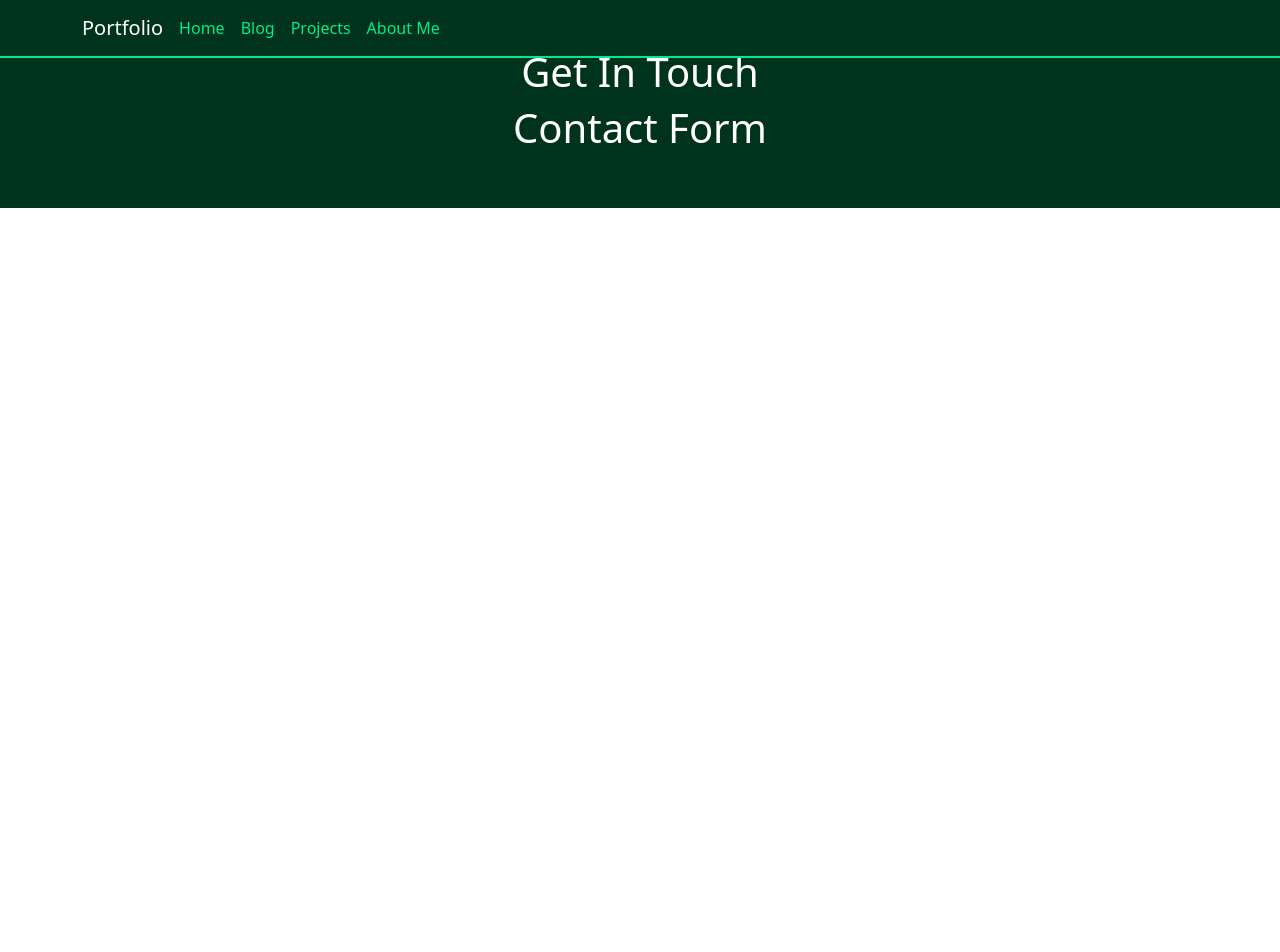
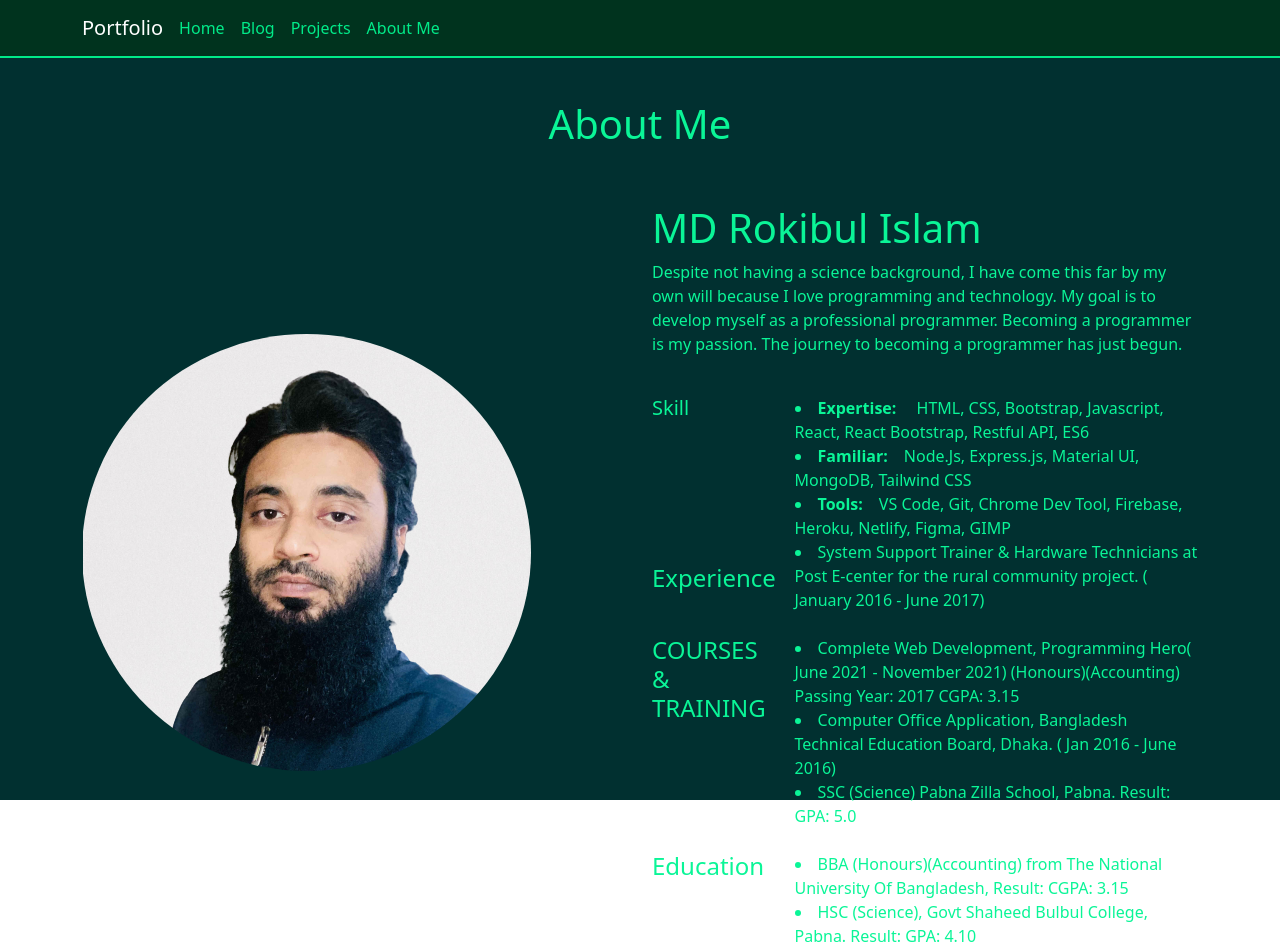
Before and after one commit to rokibulslam/Portfolio, a React (Create React App) app: page /aboutMe in a window 1280 px wide. Shown: the top 952 px of the page. Before the commit the page ends 800 px from the top, so only its background shows below. Built offline with nearby package versions, Linux system fonts and the light colour scheme.

Commit message:
about me

```diff
--- a/src/App.js
+++ b/src/App.js
@@ -18,7 +18,7 @@ function App() {
         <Route path="home/projectDetails/:useId" element={<ProjectDetails></ProjectDetails>}></Route>
         <Route path="/aboutMe" element={<AboutMe></AboutMe>}></Route>
       </Routes>
-      <Footer></Footer>
+
     </Router>
   );
 }
--- /dev/null
+++ b/src/Components/Pages/AboutMe/AboutMe.css
@@ -0,0 +1,10 @@
+.about-me{
+    background-color: rgb(1, 48, 48);
+    color: rgb(10, 245, 151);
+    padding-top: 100px;
+    height: 100vh;
+}
+.profile-pic{
+    /* height: 400px; */
+    border-radius: 60%;
+}
--- a/src/Components/Pages/AboutMe/AboutMe.js
+++ b/src/Components/Pages/AboutMe/AboutMe.js
@@ -1,11 +1,132 @@
-import React from 'react';
+import React from "react";
+import { Image } from "react-bootstrap";
+import profilePic from "../../../images/eidited.png";
+import './AboutMe.css'
+const AboutMe = () => {
+  return (
+    <div
+      className="about-me
+    "
+    >
+      <h1 className="text-center">About Me</h1>
+      <div className="container">
+        <div className="row">
+          <div className="col-md-6 pb-5  align-items-center d-flex justify-content-between">
+            <Image className="img-fluid profile-pic" src={profilePic} alt="" />
+          </div>
+          <div className="col-md-6 lign-items-center d-flex justify-content-between">
+            <div className="pt-5">
+              <h1>MD Rokibul Islam</h1>
+              <p>
+                Despite not having a science background, I have come this far by
+                my own will because I love programming and technology. My goal
+                is to develop myself as a professional programmer. Becoming a
+                programmer is my passion. The journey to becoming a programmer
+                has just begun.
+              </p>
 
-const AboutMe = () => {
-    return (
-        <div>
-
+              <div className="row pt-4">
+                <div className="col-md-3">
+                  <div>
+                    <h5>Skill</h5>
+                  </div>
+                </div>
+                <div className="col-md-9">
+                  <div>
+                    <div>
+                      <li>
+                        <b className="pe-3">Expertise:</b> HTML, CSS, Bootstrap,
+                        Javascript, React, React Bootstrap, Restful API, ES6
+                      </li>
+                      <li>
+                        <b className="pe-3">Familiar:</b>
+                        Node.Js, Express.js, Material UI, MongoDB, Tailwind CSS
+                      </li>
+                      <li>
+                        <b className="pe-3">Tools:</b>
+                        VS Code, Git, Chrome Dev Tool, Firebase, Heroku,
+                        Netlify, Figma, GIMP
+                      </li>
+                    </div>
+                  </div>
+                </div>
+              </div>
+              <div className="row">
+                <div className="col-md-3 pt-4">
+                  <div>
+                    <h4>Experience</h4>
+                  </div>
+                </div>
+                <div className="col-md-9">
+                  <div>
+                    <div>
+                      <li>
+                        System Support Trainer & Hardware Technicians at Post
+                        E-center for the rural community project. ( January 2016
+                        - June 2017)
+                      </li>
+                    </div>
+                  </div>
+                </div>
+              </div>
+              <div className="row pt-4">
+                <div className="col-md-3">
+                  <div>
+                    <h4>COURSES & TRAINING</h4>
+                  </div>
+                </div>
+                <div className="col-md-9">
+                  <div>
+                    <div>
+                      <li>
+                        Complete Web Development, Programming Hero( June 2021 -
+                        November 2021) (Honours)(Accounting) Passing Year: 2017
+                        CGPA: 3.15
+                      </li>
+                      <li>
+                        Computer Office Application, Bangladesh Technical
+                        Education Board, Dhaka. ( Jan 2016 - June 2016)
+                      </li>
+                      <li>
+                        {" "}
+                        SSC (Science) Pabna Zilla School, Pabna. Result: GPA:
+                        5.0
+                      </li>
+                    </div>
+                  </div>
+                </div>
+              </div>
+              <div className="row pt-4">
+                <div className="col-md-3">
+                  <div>
+                    <h4>Education</h4>
+                  </div>
+                </div>
+                <div className="col-md-9">
+                  <div>
+                    <div>
+                      <li>
+                        BBA (Honours)(Accounting) from The National University
+                        Of Bangladesh, Result: CGPA: 3.15
+                      </li>
+                      <li>
+                        HSC (Science), Govt Shaheed Bulbul College, Pabna.
+                        Result: GPA: 4.10
+                      </li>
+                      <li>
+                        SSC (Science) Pabna Zilla School, Pabna. Result: GPA:
+                        5.0
+                      </li>
+                    </div>
+                  </div>
+                </div>
+              </div>
+            </div>
+          </div>
         </div>
-    );
+      </div>
+    </div>
+  );
 };
 
 export default AboutMe;
--- a/src/Components/Pages/Home/ContactMe/ContactMe.js
+++ b/src/Components/Pages/Home/ContactMe/ContactMe.js
@@ -2,6 +2,9 @@ import React, { useRef } from "react";
 import emailjs from "emailjs-com";
 import { Form } from "react-bootstrap";
 import './ContactMe.css'
+import { FontAwesomeIcon } from "@fortawesome/react-fontawesome";
+import { faEnvelope, faPhone, faHome } from "@fortawesome/free-solid-svg-icons";
+
 
 export const ContactMe = () => {
   const form = useRef();
@@ -28,11 +31,39 @@ export const ContactMe = () => {
   };
 
   return (
-    <div className="contact-bg">
+    <div className="contact-bg ">
+      <div className=" container">
         <h1 className="text-center py-5 ">Contact With Me</h1>
         <div className="row">
           <div className="col-md-6 p-5">
-          <h1>Information</h1>
+            <h1 className="pb-4">
+              <span className="text-danger">Contact</span>{" "}
+              <span className="text-white">Info</span>
+            </h1>
+            <div className="d-flex">
+              <FontAwesomeIcon
+                className="contact-icon me-3"
+                icon={faEnvelope}
+                size="2x"
+              />
+              <h4 className="">rokibulislam4151@gmail.com</h4>
+            </div>
+            <div className="d-flex">
+              <FontAwesomeIcon
+                className="contact-icon me-3 "
+                icon={faPhone}
+                size="2x"
+              />
+              <h4 className="">+8801735754758</h4>
+            </div>
+            <div className="d-flex">
+              <FontAwesomeIcon
+                className="contact-icon me-3"
+                icon={faHome}
+                size="2x"
+              />
+              <h4 className="">Pabna, Rajshahi, Bangladesh</h4>
+            </div>
           </div>
           <div className="col-md-6">
             <div className="p-5 ">
@@ -70,5 +101,6 @@ export const ContactMe = () => {
           </div>
         </div>
       </div>
+    </div>
   );
 };
--- a/src/Components/Pages/Home/Home/Home.js
+++ b/src/Components/Pages/Home/Home/Home.js
@@ -1,4 +1,5 @@
 import React from 'react';
+import AboutMe from '../../AboutMe/AboutMe';
 import { ContactMe } from '../ContactMe/ContactMe';
 import Footer from '../Footer/Footer';
 import Intro from '../Intro/Intro';
@@ -13,7 +14,6 @@ const Home = () => {
         <MySkill></MySkill>
         <MyProjects></MyProjects>
         <ContactMe></ContactMe>
-            <Footer></Footer>
       </div>
     );
 };
--- a/src/Components/Pages/Home/Intro/Intro.css
+++ b/src/Components/Pages/Home/Intro/Intro.css
@@ -10,15 +10,13 @@
     background-size: cover;
     background-position: center;
     color: rgb(10, 245, 151);
+    height: 100vh;
 
 }
-.profile-pic{
-    /* height: 400px; */
-    border-radius: 300px;
-}
+
 .intro-button{
-    background-color: rgb(10, 245, 151);
-    color: rgb(0, 59, 56);
+    background-color: rgba(250, 247, 247, 0.336);
+    color: white;
     margin-left: 15px;
     margin-top: 30px;
     padding: 10px 30px 10px 30px;
@@ -29,7 +27,7 @@
     color: #003B38;
 }
 .intro-icon{
-    background-color: rgba(250, 247, 247, 0.075);
+    background-color: rgba(250, 247, 247, 0.336);
    cursor: pointer;
     color: white;
     border: 1px solid wheat;
@@ -41,4 +39,5 @@
 }
 .intro-icon:hover{
     background-color: rgb(0, 235, 137);
+    color: #003B38;
 }
--- a/src/Components/Pages/Home/MyProjects/MyProject.css
+++ b/src/Components/Pages/Home/MyProjects/MyProject.css
@@ -16,7 +16,7 @@
     /* background-image: url("../../../../images/skill7.jpg"),
         linear-gradient(rgba(19, 18, 18, 0.281), rgb(12, 12, 12)); */
         background-color: #013030;
-    height: 100%;
+    height: 100vh;
     width: 100%;
     /* border: 1px solid red; */
     background-blend-mode: overlay;
--- a/src/Components/Pages/Home/MySkill/MySkill.css
+++ b/src/Components/Pages/Home/MySkill/MySkill.css
@@ -1,7 +1,7 @@
         .skills-banner {
     /* background-image: url("../../../../images/skill8.jpg"),
         linear-gradient(rgba(88, 86, 86, 0.904), rgba(209, 28, 28, 0)); */
-    height: 100%;
+    height: 100vh;
     width: 100%;
     /* background-color: #00EB89; */
     background-color: #0AF597;
--- a/src/Components/Pages/Home/MySkill/MySkill.js
+++ b/src/Components/Pages/Home/MySkill/MySkill.js
@@ -10,31 +10,30 @@ const MySkill = () => {
           <div className="row justify-content-evenly">
             <div class="skill-container col-md-4 col-sm-12">
               <ul>
-                <h4>Frontend</h4>
+
                 <li className="html">HTML</li>
                 <li className="css">CSS</li>
                 <li className="react-bootstrap">React Bootstrap</li>
                 <li className="material">Material UI</li>
-                <li className="javascript">Javascript</li>
-                <li className="react">React.Js</li>
               </ul>
             </div>
             <div class="skill-container col-md-4 col-sm-12">
               <ul>
-                <h4>Backend</h4>
+
+                <li className="javascript">Javascript</li>
+                <li className="react">React.Js</li>
                 <li className="node">Node.JS</li>
-                <li className="mongodb">Mongdb</li>
+
                 <li className="express">Express.js</li>
               </ul>
             </div>
             <div class="skill-container col-md-4 col-sm-12">
               <ul>
-                <h4 className="skill-header">Tools</h4>
+                <li className="mongodb">Mongdb</li>
                 <li className="vs">VS Code</li>
                 <li className="firebase">Firebase</li>
                 <li className="github">Github</li>
-                <li className="figma">Figma</li>
-                <li className="heroku">Heroku</li>
+
               </ul>
             </div>
           </div>
```
Also changed, not shown: src/Components/Pages/Home/Intro/Intro.js (+18 -15 lines). Lines whose indentation alone changed are shown as unchanged.
